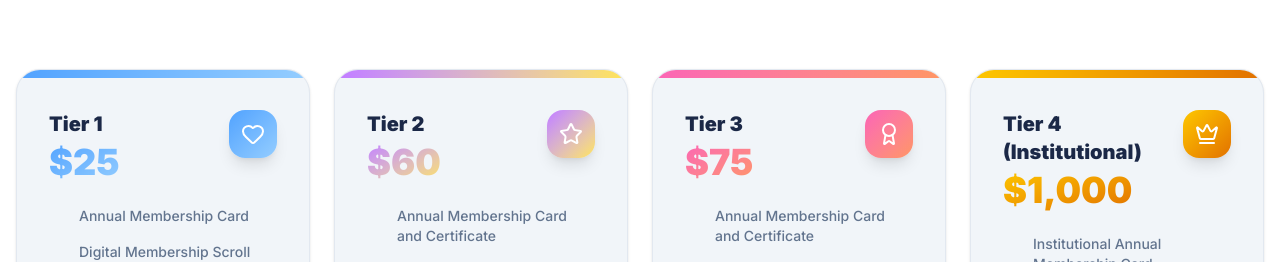
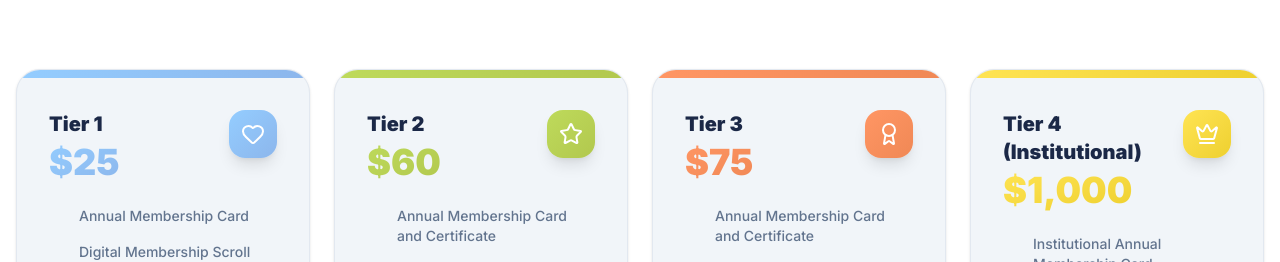
Before and after one commit to Warble-Solutions/flcrc, a Next.js app: page /donate in a window 1280 px wide. Shown: the part 467-729 px from the top of the page. Built offline with nearby package versions, Linux system fonts and the light colour scheme.

Commit message:
Full brand color sweep: exact hex codes from Abby's doc across all pages

```diff
--- a/src/app/camp/page.tsx
+++ b/src/app/camp/page.tsx
@@ -94,7 +94,7 @@ export default function CampPage() {
                   </div>
                   <input type="text" required placeholder="Student Name(s) & Grade(s)"
                     className="w-full p-4 bg-slate-50 border border-slate-200 rounded-xl outline-none focus:border-blue-500 focus:ring-1 focus:ring-blue-500 transition-all text-slate-900 placeholder:text-slate-400" />
-                  <button type="submit" className="w-full py-4 bg-gradient-to-r from-blue-600 to-indigo-600 text-white font-bold rounded-xl text-lg hover:from-blue-700 hover:to-indigo-700 transition-colors uppercase tracking-widest text-sm shadow-xl shadow-blue-500/20">
+                  <button type="submit" className="w-full py-4 bg-gradient-to-r from-[#ff9664] to-[#ffe453] text-slate-900 font-bold rounded-xl text-lg hover:opacity-90 transition-opacity uppercase tracking-widest text-sm shadow-xl shadow-orange-500/20">
                     Apply for Camp
                   </button>
                 </form>
--- a/src/app/campaign/page.tsx
+++ b/src/app/campaign/page.tsx
@@ -36,7 +36,7 @@ export default function CampaignPage() {
                 </div>
                 <div className="h-6 w-full bg-white rounded-full overflow-hidden border border-slate-200 mb-6 shadow-inner">
                   <div
-                    className="h-full bg-gradient-to-r from-blue-500 to-indigo-600 transition-all duration-1000 ease-out relative"
+                    className="h-full bg-gradient-to-r from-[#ff9664] to-[#ffe453] transition-all duration-1000 ease-out relative"
                     style={{ width: `${percent}%` }}
                   >
                     <div className="absolute inset-0 bg-white/20 animate-pulse" />
--- a/src/app/donate/page.tsx
+++ b/src/app/donate/page.tsx
@@ -12,14 +12,14 @@ const tiers = [
     name: "Tier 1",
     price: "$25",
     icon: Heart,
-    color: "from-blue-400 to-blue-600",
+    color: "from-[#94cdff] to-[#8cb6ec]",
     features: ["Annual Membership Card", "Digital Membership Scroll"],
   },
   {
     name: "Tier 2",
     price: "$60",
     icon: Star,
-    color: "from-purple-400 to-purple-600",
+    color: "from-[#beda5b] to-[#b2c84e]",
     features: [
       "Annual Membership Card and Certificate",
       "Digital Membership Scroll",
@@ -30,7 +30,7 @@ const tiers = [
     name: "Tier 3",
     price: "$75",
     icon: Award,
-    color: "from-pink-400 to-rose-600",
+    color: "from-[#ff9664] to-[#f08855]",
     features: [
       "Annual Membership Card and Certificate",
       "T-shirt included",
@@ -42,7 +42,7 @@ const tiers = [
     name: "Tier 4 (Institutional)",
     price: "$1,000",
     icon: Crown,
-    color: "from-yellow-400 to-amber-600",
+    color: "from-[#ffe453] to-[#eed02e]",
     features: [
       "Institutional Annual Membership Card",
       "Digital Membership Scroll",
--- a/src/app/page.tsx
+++ b/src/app/page.tsx
@@ -170,7 +170,7 @@ export default function HomePage() {
               Building Better Communities
             </div>
             <h1 className="text-5xl md:text-7xl lg:text-8xl font-black text-white leading-[1.05] tracking-tight mb-8">
-              Igniting <span className="text-transparent bg-clip-text bg-gradient-to-r from-rose-600 to-purple-600">Hope</span>,<br />
+              Igniting <span className="text-transparent bg-clip-text bg-gradient-to-r from-[#ff9664] to-[#ffe453]">Hope</span>,<br />
               One Family at a Time
             </h1>
             <p className="text-xl md:text-2xl text-white drop-shadow-md max-w-3xl mx-auto leading-relaxed font-light mb-14">
@@ -200,7 +200,7 @@ export default function HomePage() {
               Youth Ambassador Program
             </div>
             <h1 className="text-5xl md:text-7xl lg:text-8xl font-black text-white leading-[1.05] tracking-tight mb-8">
-              Empowering the <span className="text-transparent bg-clip-text bg-gradient-to-r from-purple-600 to-emerald-600">Next Generation</span>
+              Empowering the <span className="text-transparent bg-clip-text bg-gradient-to-r from-[#beda5b] to-[#94cdff]">Next Generation</span>
             </h1>
             <p className="text-xl md:text-2xl text-white drop-shadow-md max-w-3xl mx-auto leading-relaxed font-light mb-14">
               Through Y.A.L.E., GRIT, and Summer Enrichment — we equip young leaders with the confidence, skills, and vision to transform their communities.
@@ -231,7 +231,7 @@ export default function HomePage() {
               2025–2026 Capital Campaign
             </div>
             <h1 className="text-5xl md:text-7xl lg:text-8xl font-black text-white leading-[1.05] tracking-tight mb-8">
-              Building a <span className="text-transparent bg-clip-text bg-gradient-to-r from-emerald-600 to-blue-600">New Generation</span><br />
+              Building a <span className="text-transparent bg-clip-text bg-gradient-to-r from-[#beda5b] to-[#94cdff]">New Generation</span><br />
               of Leaders
             </h1>
             <p className="text-xl md:text-2xl text-white drop-shadow-md max-w-3xl mx-auto leading-relaxed font-light mb-14">
--- a/src/components/ui/Button.tsx
+++ b/src/components/ui/Button.tsx
@@ -39,7 +39,7 @@ export default function Button({
         {children}
       </span>
       {variant === "primary" && (
-        <div className="absolute inset-0 bg-gradient-to-r from-luminous-cyan via-luminous-violet to-luminous-fuchsia opacity-0 group-hover:opacity-100 transition-opacity duration-300" />
+        <div className="absolute inset-0 bg-gradient-to-r from-[#ff9664] to-[#ffe453] opacity-0 group-hover:opacity-100 transition-opacity duration-300" />
       )}
       {variant === "glow" && (
         <div className="absolute inset-0 bg-luminous-cyan/10 opacity-0 group-hover:opacity-100 transition-opacity duration-300" />
```
